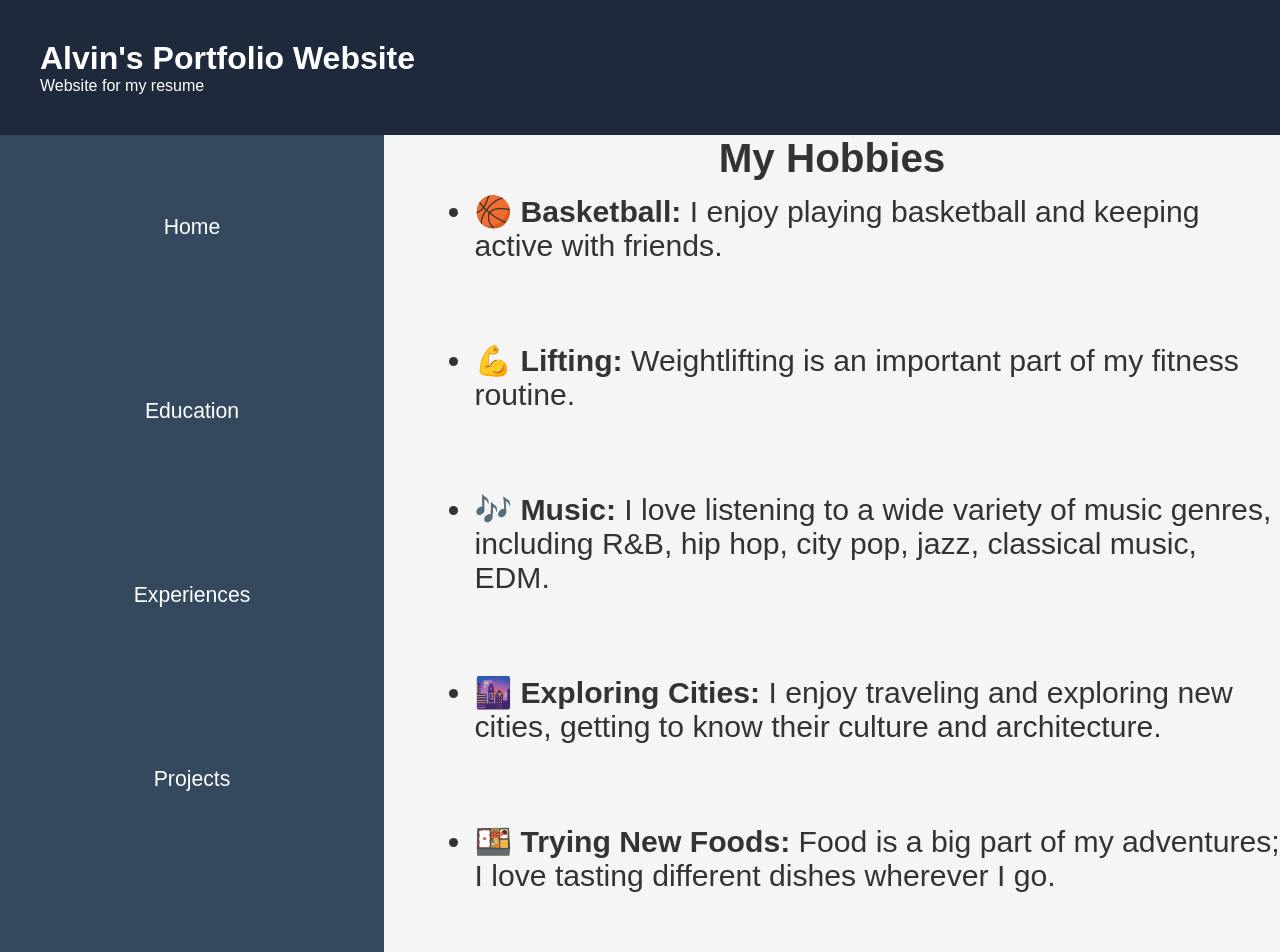
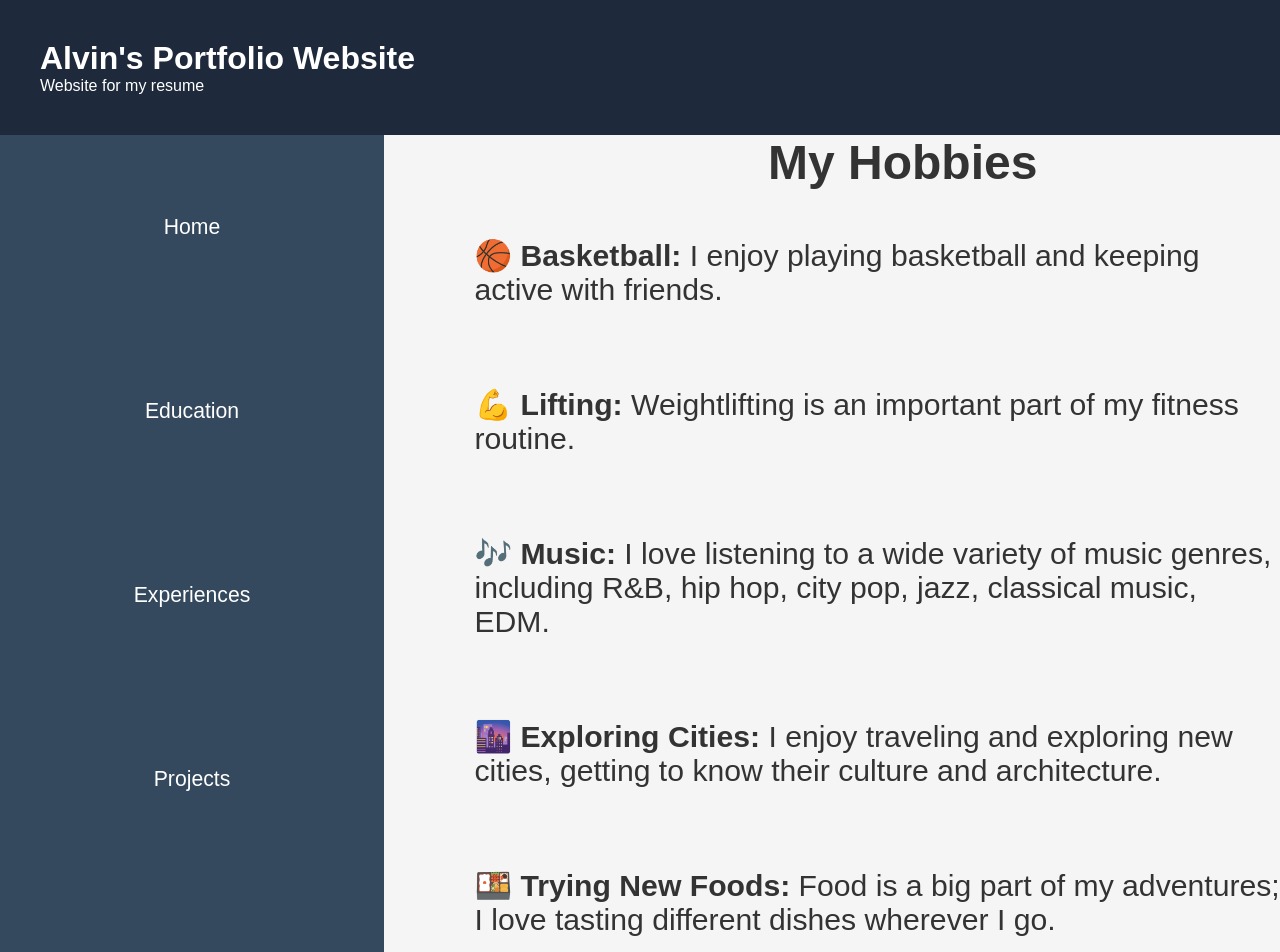
Before and after one commit to alvinz23/cs391mp3, a React (Vite) app: page /Hobbies in a window 1280 px wide. Shown: the top 952 px of the page. Built offline with nearby package versions, Linux system fonts and the light colour scheme.

Commit message:
adjust whitespace

```diff
--- a/src/pages/Hobbies.tsx
+++ b/src/pages/Hobbies.tsx
@@ -1,31 +1,58 @@
-
 import styled from 'styled-components';
 
-
 const MainDiv = styled.div`
-margin-top : 0.75em;
+  margin-top: 0.75em;
+  margin-bottom: 0;
 `;
 
+const Title = styled.h3`
+font-size: 3em;
+margin-left: 8em;
+  margin-bottom: 1em;
+`;
 
+const HobbiesList = styled.ul`
+  margin-top: 3em; /* Remove default margin */
+  padding: 0; /* Remove default padding */
+  list-style: none; /* Remove default bullet styling */
+`;
 
+const HobbiesListItem = styled.li`
+  margin-bottom: 0.5em;
 
+  &:last-child {
+    margin-bottom: 0em;
+  }
+`;
 
-export default function Hobbies(){
-    return(
-        <>
-    <h3 id="main-title">My Hobbies</h3>
-            <MainDiv>
-                <div id="main-text3">
-                    <ul id = "hobbies">
-                        <li><strong>🏀 Basketball:</strong> I enjoy playing basketball and keeping active with friends.</li>
-                        <li><strong>💪 Lifting:</strong> Weightlifting is an important part of my fitness routine.</li>
-                        <li><strong>🎶 Music:</strong> I love listening to a wide variety of music genres, including R&B, hip hop, city pop, jazz, classical music, EDM.</li>
-                        <li><strong>🌆 Exploring Cities:</strong> I enjoy traveling and exploring new cities, getting to know their culture and architecture.</li>
-                        <li><strong>🍱 Trying New Foods:</strong> Food is a big part of my adventures; I love tasting different dishes wherever I go.</li>
-                        <li><strong>Meeting new people:</strong>I enjoy connecting and meeting new people, it is interesting to learn and hear their stories</li>
-                    </ul>
-                </div>
-            </MainDiv>
+export default function Hobbies() {
+  return (
+    <>
+      <Title>My Hobbies</Title>
+      <MainDiv>
+        <div id="main-text3">
+          <HobbiesList id="hobbies">
+            <HobbiesListItem>
+              <strong>🏀 Basketball:</strong> I enjoy playing basketball and keeping active with friends.
+            </HobbiesListItem>
+            <HobbiesListItem>
+              <strong>💪 Lifting:</strong> Weightlifting is an important part of my fitness routine.
+            </HobbiesListItem>
+            <HobbiesListItem>
+              <strong>🎶 Music:</strong> I love listening to a wide variety of music genres, including R&B, hip hop, city pop, jazz, classical music, EDM.
+            </HobbiesListItem>
+            <HobbiesListItem>
+              <strong>🌆 Exploring Cities:</strong> I enjoy traveling and exploring new cities, getting to know their culture and architecture.
+            </HobbiesListItem>
+            <HobbiesListItem>
+              <strong>🍱 Trying New Foods:</strong> Food is a big part of my adventures; I love tasting different dishes wherever I go.
+            </HobbiesListItem>
+            <HobbiesListItem>
+              <strong>Meeting new people:</strong> I enjoy connecting and meeting new people; it is interesting to learn and hear their stories.
+            </HobbiesListItem>
+          </HobbiesList>
+        </div>
+      </MainDiv>
     </>
-    )
+  );
 }
```
